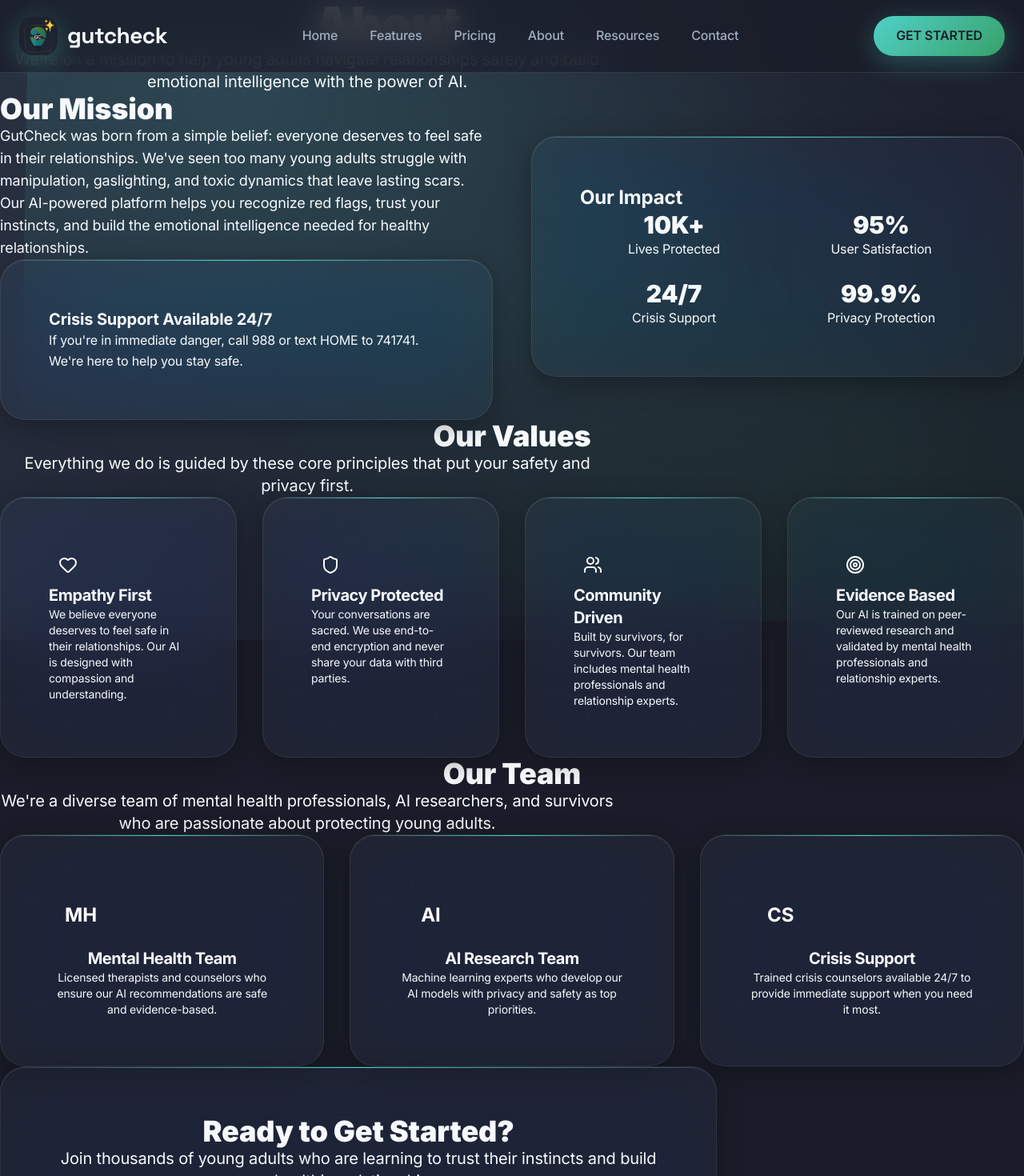
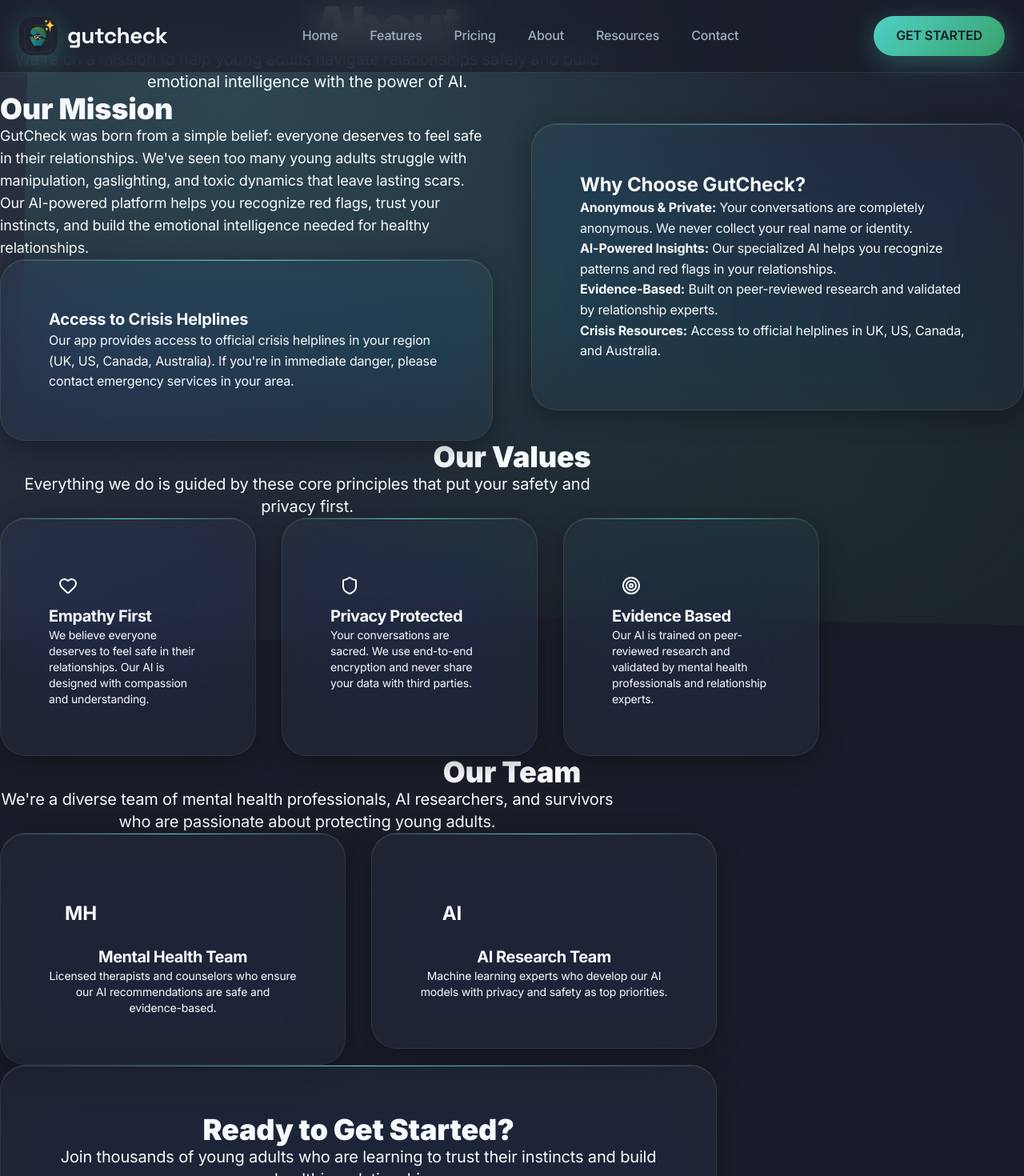
Before and after one commit to Asibe-Cheta/GutCheck-App, a Next.js app: page /about in a window 1280 px wide. Shown: the top 1470 px of the page at 80% size. Built offline with nearby package versions, Linux system fonts and the light colour scheme.

Commit message:
Critical updates: fix pricing, remove refund policy, update trial to 3 days, remove misleading sections

```diff
--- a/src/app/about/page.tsx
+++ b/src/app/about/page.tsx
@@ -19,11 +19,6 @@
       icon: Shield,
       title: 'Privacy Protected',
       description: 'Your conversations are sacred. We use end-to-end encryption and never share your data with third parties.'
-    },
-    {
-      icon: Users,
-      title: 'Community Driven',
-      description: 'Built by survivors, for survivors. Our team includes mental health professionals and relationship experts.'
     },
     {
       icon: Target,
@@ -74,11 +69,11 @@
                 </p>
                 <div className="glass-card p-6 rounded-xl">
                   <h3 className="text-xl font-bold text-text-primary mb-3">
-                    Crisis Support Available 24/7
+                    Access to Crisis Helplines
                   </h3>
                   <p className="text-text-secondary">
-                    If you&apos;re in immediate danger, call 988 or text HOME to 741741.
-                    We&apos;re here to help you stay safe.
+                    Our app provides access to official crisis helplines in your region (UK, US, Canada, Australia).
+                    If you&apos;re in immediate danger, please contact emergency services in your area.
                   </p>
                 </div>
               </div>
@@ -87,25 +82,25 @@
             <FadeIn direction="left">
               <div className="glass-card p-8 rounded-2xl">
                 <h3 className="text-2xl font-bold text-text-primary mb-6">
-                  Our Impact
+                  Why Choose GutCheck?
                 </h3>
-                <div className="grid grid-cols-2 gap-6">
-                  <div className="text-center">
-                    <div className="text-3xl font-black text-accent-teal mb-2">10K+</div>
-                    <div className="text-text-secondary">Lives Protected</div>
-                  </div>
-                  <div className="text-center">
-                    <div className="text-3xl font-black text-accent-green mb-2">95%</div>
-                    <div className="text-text-secondary">User Satisfaction</div>
-                  </div>
-                  <div className="text-center">
-                    <div className="text-3xl font-black text-warning-coral mb-2">24/7</div>
-                    <div className="text-text-secondary">Crisis Support</div>
-                  </div>
-                  <div className="text-center">
-                    <div className="text-3xl font-black text-success-green mb-2">99.9%</div>
-                    <div className="text-text-secondary">Privacy Protection</div>
-                  </div>
+                <div className="space-y-4 text-text-secondary">
+                  <p>
+                    <strong className="text-text-primary">Anonymous & Private:</strong> Your conversations are completely anonymous.
+                    We never collect your real name or identity.
+                  </p>
+                  <p>
+                    <strong className="text-text-primary">AI-Powered Insights:</strong> Our specialized AI helps you recognize
+                    patterns and red flags in your relationships.
+                  </p>
+                  <p>
+                    <strong className="text-text-primary">Evidence-Based:</strong> Built on peer-reviewed research and validated
+                    by relationship experts.
+                  </p>
+                  <p>
+                    <strong className="text-text-primary">Crisis Resources:</strong> Access to official helplines in UK, US,
+                    Canada, and Australia.
+                  </p>
                 </div>
               </div>
             </FadeIn>
@@ -127,7 +122,7 @@
             </div>
           </FadeIn>
 
-          <div className="grid grid-cols-1 md:grid-cols-2 lg:grid-cols-4 gap-8">
+          <div className="grid grid-cols-1 md:grid-cols-3 gap-8 max-w-5xl mx-auto">
             {values.map((value, index) => (
               <FadeIn key={value.title} direction="up" delay={index * 0.1}>
                 <Card variant="glass" hover className="h-full">
@@ -166,7 +161,7 @@
             </div>
           </FadeIn>
 
-          <div className="grid grid-cols-1 md:grid-cols-3 gap-8">
+          <div className="grid grid-cols-1 md:grid-cols-2 gap-8 max-w-4xl mx-auto">
             <FadeIn direction="up" delay={0.1}>
               <Card variant="glass" className="text-center">
                 <CardHeader>
@@ -204,25 +199,6 @@
                 </CardContent>
               </Card>
             </FadeIn>
-
-            <FadeIn direction="up" delay={0.3}>
-              <Card variant="glass" className="text-center">
-                <CardHeader>
-                  <div className="w-20 h-20 bg-gradient-to-r from-warning-coral to-accent-teal rounded-full mx-auto mb-4 flex items-center justify-center">
-                    <span className="text-2xl font-bold text-white">CS</span>
-                  </div>
-                  <CardTitle className="text-xl font-bold text-text-primary">
-                    Crisis Support
-                  </CardTitle>
-                </CardHeader>
-                <CardContent>
-                  <CardDescription className="text-text-secondary">
-                    Trained crisis counselors available 24/7 to provide immediate
-                    support when you need it most.
-                  </CardDescription>
-                </CardContent>
-              </Card>
-            </FadeIn>
           </div>
         </div>
       </section>
--- a/src/app/pricing/page.tsx
+++ b/src/app/pricing/page.tsx
@@ -12,82 +12,63 @@
 const Pricing = () => {
   const plans = [
     {
-      name: 'Free',
-      price: '$0',
-      period: 'forever',
+      name: 'Monthly',
+      price: '£6.99',
+      period: 'month',
       description: 'Perfect for trying out GutCheck',
       features: [
-        'Basic manipulation detection',
-        '5 conversation analyses per month',
-        'Community support',
-        'Basic safety tips',
-        'Mobile app access'
+        'AI-powered conversation analysis',
+        'Emotional pattern detection',
+        'Red flag identification',
+        'Relationship health insights',
+        'Anonymous and private',
+        'Access to crisis helplines (UK, US, Canada, Australia)',
+        '3-day free trial'
       ],
-      cta: 'Get Started',
+      cta: 'Start Free Trial',
       popular: false
     },
     {
-      name: 'Pro',
-      price: '$19',
-      period: 'month',
-      description: 'Most popular for regular users',
+      name: 'Yearly',
+      price: '£59.99',
+      period: 'year',
+      description: 'Best value - Save 28%',
       features: [
-        'Advanced AI analysis',
-        'Unlimited conversation analyses',
-        'Real-time alerts',
-        'Crisis support access',
-        'Detailed relationship insights',
-        'Priority support',
-        'Voice message analysis',
-        'Custom safety plans'
+        'Everything in Monthly',
+        'AI-powered conversation analysis',
+        'Emotional pattern detection',
+        'Red flag identification',
+        'Relationship health insights',
+        'Anonymous and private',
+        'Access to crisis helplines (UK, US, Canada, Australia)',
+        'Save £24 per year',
+        '3-day free trial'
       ],
       cta: 'Start Free Trial',
       popular: true
-    },
-    {
-      name: 'Premium',
-      price: '$39',
-      period: 'month',
-      description: 'For those who need maximum protection',
-      features: [
-        'Everything in Pro',
-        'Video call insights',
-        'Personal safety coach',
-        'Emergency response team',
-        'Family sharing (up to 5 users)',
-        'Advanced reporting',
-        'White-label options',
-        'API access'
-      ],
-      cta: 'Contact Sales',
-      popular: false
     }
   ]
 
   const faqs = [
     {
       question: 'Is there a free trial?',
-      answer: 'Yes! All paid plans come with a 7-day free trial. No credit card required to start.'
+      answer: 'Yes! All plans come with a 3-day free trial. You can cancel anytime during the trial period.'
     },
     {
       question: 'Can I cancel anytime?',
       answer: 'Absolutely. Cancel your subscription anytime with one click. No hidden fees or contracts.'
     },
     {
-      question: 'Do you offer student discounts?',
-      answer: 'Yes! Students get 50% off all paid plans. Just verify your student status during signup.'
-    },
-    {
       question: 'What payment methods do you accept?',
-      answer: 'We accept all major credit cards, PayPal, and Apple Pay. All payments are processed securely.'
+      answer: 'We accept all major credit cards via Stripe. All payments are processed securely and we never see your payment details.'
     },
     {
       question: 'Is my data really private?',
-      answer: 'Yes! We use end-to-end encryption and process everything locally. Your conversations never leave your device unencrypted.'
+      answer: 'Yes! We use end-to-end encryption and your conversations are completely anonymous. We never collect your real name or identity.'
     },
     {
-      question: 'Do you offer refunds?',
-      answer: 'We offer a 30-day money-back guarantee. If you&apos;re not satisfied, we&apos;ll refund your payment.'
+      question: 'What regions do you support for crisis helplines?',
+      answer: 'Our app provides access to official crisis helplines for the UK, United States, Canada, and Australia.'
     }
   ]
 
@@ -106,7 +87,7 @@
               </h1>
               <p className="text-xl text-text-secondary max-w-3xl mx-auto">
                 Choose the plan that fits your needs. All plans include our core safety features
-                and come with a 7-day free trial.
+                and come with a 3-day free trial.
               </p>
             </div>
           </FadeIn>
@@ -116,7 +97,7 @@
       {/* Pricing Cards */}
       <section className="py-20">
         <div className="max-w-7xl mx-auto px-4 sm:px-6 lg:px-8">
-          <div className="grid grid-cols-1 md:grid-cols-3 gap-8 max-w-6xl mx-auto">
+          <div className="grid grid-cols-1 md:grid-cols-2 gap-8 max-w-4xl mx-auto">
             {plans.map((plan, index) => (
               <FadeIn key={plan.name} direction="up" delay={index * 0.1}>
                 <Card
@@ -291,7 +272,7 @@
                 Ready to Get Started?
               </h2>
               <p className="text-xl text-text-secondary mb-8">
-                Start your free trial today. No credit card required.
+                Start your 3-day free trial today.
                 Cancel anytime if you&apos;re not completely satisfied.
               </p>
               <div className="flex flex-col sm:flex-row gap-4 justify-center">
--- a/src/app/terms/page.tsx
+++ b/src/app/terms/page.tsx
@@ -115,13 +115,12 @@
                     <CheckCircle className="w-6 h-6 text-white" />
                   </div>
                   <CardTitle className="text-xl font-bold text-text-primary">
-                    Fair Pricing & Refunds
+                    Fair Pricing
                   </CardTitle>
                 </CardHeader>
                 <CardContent>
                   <CardDescription className="text-text-secondary">
-                    Transparent pricing with 7-day free trial. Cancel anytime.
-                    Refunds available within 14 days under UK Consumer Rights Act 2015.
+                    Transparent pricing with 3-day free trial. Cancel anytime.
                     No hidden fees or automatic renewals without notice.
                   </CardDescription>
                 </CardContent>
@@ -233,15 +232,15 @@
               <Card variant="glass">
                 <CardHeader>
                   <CardTitle className="text-2xl font-bold text-text-primary">
-                    4. Payment Terms & UK Consumer Rights
+                    4. Payment Terms
                   </CardTitle>
                 </CardHeader>
                 <CardContent className="space-y-4 text-text-secondary">
                   <p><strong className="text-text-primary">Subscription Plans:</strong></p>
                   <ul className="space-y-2 list-disc list-inside ml-4">
-                    <li>Monthly Plan: £9.92/month</li>
-                    <li>Yearly Plan: £98.55/year (equivalent to 27p per day)</li>
-                    <li>All plans include a 7-day free trial</li>
+                    <li>Monthly Plan: £6.99/month (equivalent to 23p per day)</li>
+                    <li>Yearly Plan: £59.99/year (equivalent to 16p per day, save 28%)</li>
+                    <li>All plans include a 3-day free trial</li>
                   </ul>
 
                   <p><strong className="text-text-primary">Payment Processing:</strong></p>
@@ -252,20 +251,13 @@
                     <li>Your name and card details are NOT stored by GutCheck</li>
                   </ul>
 
-                  <p><strong className="text-text-primary">UK Consumer Rights - 14-Day Cooling Off Period:</strong></p>
-                  <p>
-                    Under the Consumer Contracts (Information, Cancellation and Additional Charges) Regulations 2013,
-                    you have the right to cancel your subscription within 14 days of purchase and receive a full refund,
-                    unless you have expressly agreed to begin receiving the service immediately and acknowledged that
-                    you will lose your right to cancel once the service has been fully performed.
-                  </p>
-
-                  <p><strong className="text-text-primary">Cancellation & Refunds:</strong></p>
+                  <p><strong className="text-text-primary">Cancellation Policy:</strong></p>
                   <ul className="space-y-2 list-disc list-inside ml-4">
                     <li>Cancel anytime through your account settings</li>
                     <li>No cancellation fees</li>
-                    <li>Refunds available within 14 days of purchase under UK Consumer Rights Act 2015</li>
                     <li>After cancellation, access continues until the end of your paid period</li>
+                    <li>All sales are final - we do not offer refunds</li>
+                    <li>We recommend using the 3-day free trial to evaluate the service before subscribing</li>
                   </ul>
                 </CardContent>
               </Card>
@@ -462,7 +454,7 @@
                 </div>
                 <div className="flex items-start gap-3">
                   <CheckCircle className="w-6 h-6 text-accent-teal flex-shrink-0 mt-1" />
-                  <p>14-day cooling off period with full refund rights under UK Consumer Rights Act</p>
+                  <p>3-day free trial to evaluate the service before subscribing</p>
                 </div>
                 <div className="flex items-start gap-3">
                   <CheckCircle className="w-6 h-6 text-accent-teal flex-shrink-0 mt-1" />
```
Also changed, not shown: 1 other file (tests, documents, lock files or other folders).
